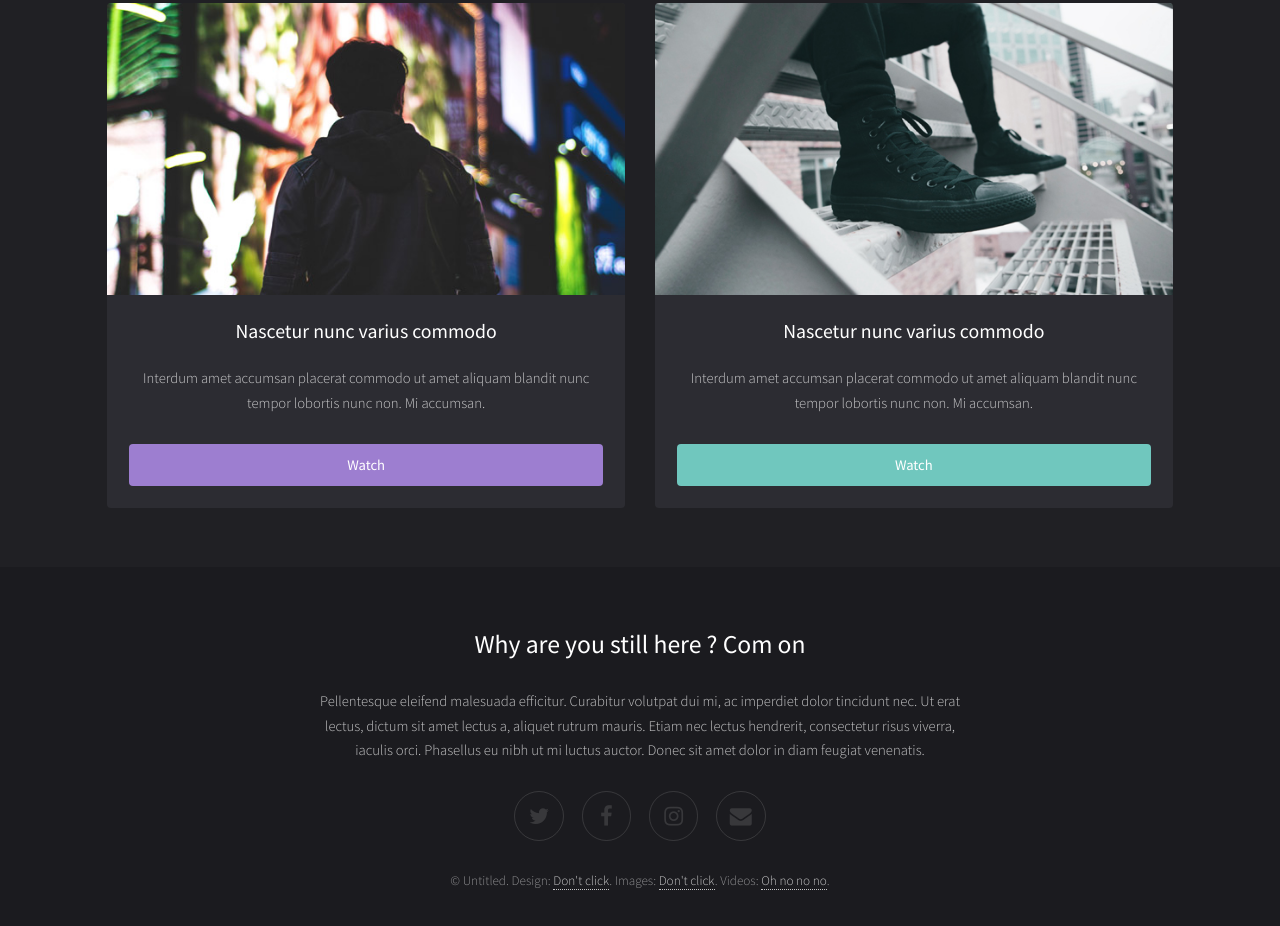
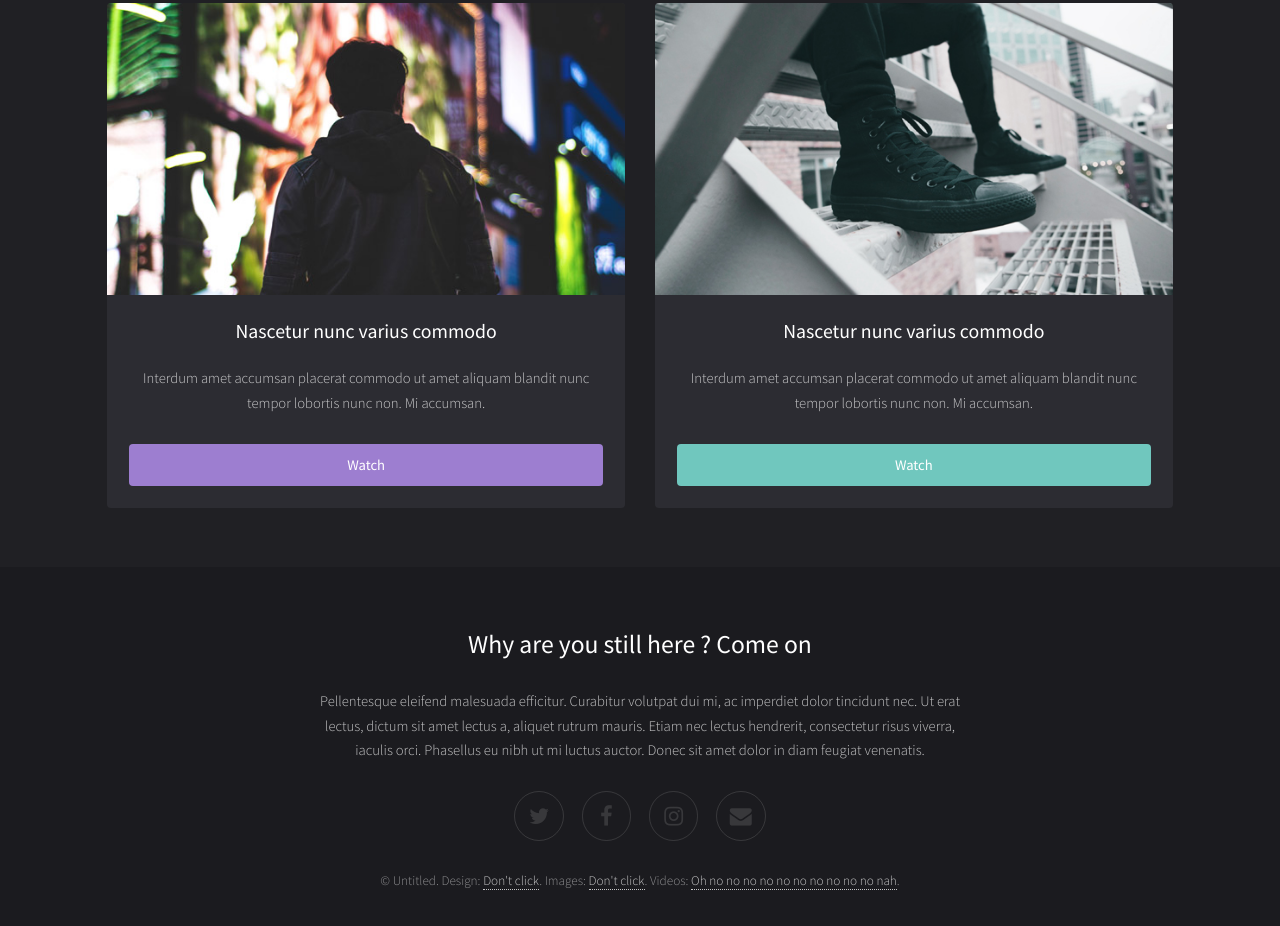
Before and after one commit to discovery566/discovery.github.io, a plain HTML site: page index.html in a window 1280 px wide. Shown: the part 1757-2683 px from the top of the page. Drawn offline with Linux system fonts and the light colour scheme.

Commit message:
Update index.html

```diff
--- a/index.html
+++ b/index.html
@@ -100,7 +100,7 @@
 			<!-- Footer -->
 				<footer id="footer">
 					<div class="inner">
-						<h2>Why are you still here ? Com on</h2>
+						<h2>Why are you still here ? Come on</h2>
 						<p>Pellentesque eleifend malesuada efficitur. Curabitur volutpat dui mi, ac imperdiet dolor tincidunt nec. Ut erat lectus, dictum sit amet lectus a, aliquet rutrum mauris. Etiam nec lectus hendrerit, consectetur risus viverra, iaculis orci. Phasellus eu nibh ut mi luctus auctor. Donec sit amet dolor in diam feugiat venenatis. </p>
 
 						<ul class="icons">
@@ -109,7 +109,7 @@
 							<li><a href="https://sharecycle.de/mangrove-forest-trail-nearby-ho-chi-minh-city/" class="icon fa-instagram"><span class="label">Instagram</span></a></li>
 							<li><a href="https://sharecycle.de/mangrove-forest-trail-nearby-ho-chi-minh-city/" class="icon fa-envelope"><span class="label">Email</span></a></li>
 						</ul>
-						<p class="copyright">&copy; Untitled. Design: <a href="https://sharecycle.de/mangrove-forest-trail-nearby-ho-chi-minh-city/">Don't click</a>. Images: <a href="https://sharecycle.de/mangrove-forest-trail-nearby-ho-chi-minh-city/">Don't click</a>. Videos: <a href="https://sharecycle.de/mangrove-forest-trail-nearby-ho-chi-minh-city/">Oh no no no</a>.</p>
+						<p class="copyright">&copy; Untitled. Design: <a href="https://sharecycle.de/mangrove-forest-trail-nearby-ho-chi-minh-city/">Don't click</a>. Images: <a href="https://sharecycle.de/mangrove-forest-trail-nearby-ho-chi-minh-city/">Don't click</a>. Videos: <a href="https://sharecycle.de/mangrove-forest-trail-nearby-ho-chi-minh-city/">Oh no no no no no no no no no  no  nah</a>.</p>
 					</div>
 				</footer>
 
```
